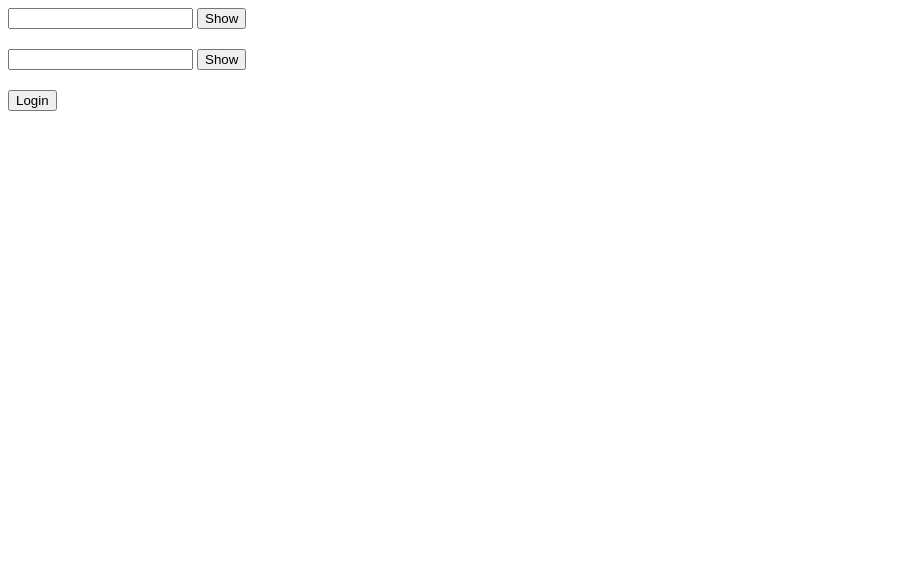
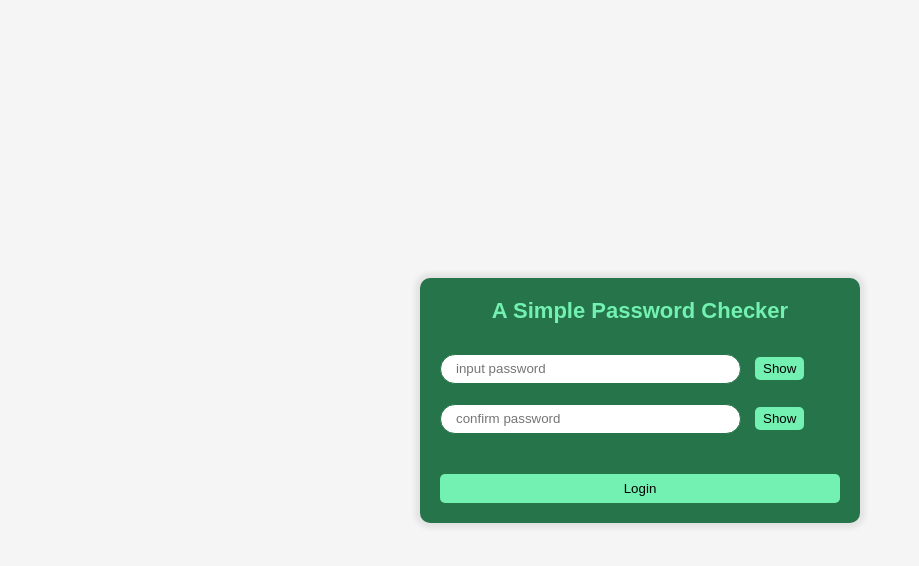
Before and after one commit to mabulous42/simple-login-script, a plain HTML site: page index.html in a window 1280 px wide. Shown: the whole page, without its empty margins (0-919 px from the left). Drawn offline with Linux system fonts and the light colour scheme.

Commit message:
I modified the html file and added css styling to my work

```diff
--- a/index.html
+++ b/index.html
@@ -6,21 +6,29 @@
     <meta http-equiv="X-UA-Compatible" content="IE=edge">
     <meta name="viewport" content="width=device-width, initial-scale=1.0">
     <title>Document</title>
+    <link rel="stylesheet" href="login.css">
 </head>
 
 <body>
-    <div>
-        <input type="password" name="" id="inputPassword">
-        <button id="firstShowAndHideButton" onclick="show()">Show</button>
-    </div>
+    <div class="big-container">
+        <div class="small-container">
+            <div class="header">
+                <h2>A Simple Password Checker</h2>
+            </div>
+            <div class="btn1-container">
+                <input type="password" name="" id="inputPassword" placeholder="input password">
+                <button id="firstShowAndHideButton" onclick="show()">Show</button>
+            </div>
 
-    <div style="margin-top: 20px; margin-bottom: 20px;">
-        <input type="password" name="" id="confirmPassword">
-        <button id="secondShowAndHideButton" onclick="display()">Show</button>
-    </div>
+            <div class="btn2-container">
+                <input type="password" name="" id="confirmPassword" placeholder="confirm password">
+                <button id="secondShowAndHideButton" onclick="display()">Show</button>
+            </div>
 
-    <div>
-        <button id="loginButton" onclick="login()">Login</button>
+            <div class="login-btn-container">
+                <button id="loginButton" onclick="login()">Login</button>
+            </div>
+        </div>
     </div>
 
     <script src="login.js"></script>
--- a/login.css
+++ b/login.css
@@ -0,0 +1,74 @@
+*{
+    margin: 0;
+    padding: 0;
+    border: 0;
+}
+
+.big-container{
+    display: flex;
+    align-items: center;
+    justify-content: center;
+    background-color: whitesmoke;
+    width: 100vw;
+    height: 100vh;
+}
+
+.small-container{
+    width: 50vh;
+    background-color: rgb(38, 116, 73);
+    padding: 20px;
+    border-radius: 10px;
+    box-shadow: 0 0 5px 5px rgba(63, 61, 61, 0.096);
+}
+
+.header{
+    margin-bottom: 30px;
+}
+
+.header h2{
+    font-family: Arial, Helvetica, sans-serif;
+    font-size: 22px;
+    color: rgb(114, 241, 178);
+    text-align: center;
+    font-weight: 600;
+}
+
+.btn2-container{
+    margin-top: 20px;
+    margin-bottom: 40px;
+}
+
+#inputPassword,
+#confirmPassword{
+    padding: 4px;
+    height: 20px;
+    width: 70%;
+    border-radius: 15px;
+    outline: none;
+    margin-right: 10px;
+    padding-left: 15px;
+    border: 1px solid rgb(38, 116, 73);
+}
+
+#inputPassword:focus-within,
+#confirmPassword:focus-within{
+    border: 1px solid rgb(114, 241, 178);
+}
+
+#firstShowAndHideButton,
+#secondShowAndHideButton,
+#loginButton{
+    padding: 4px 8px;
+    border-radius: 5px;
+    background-color: rgb(114, 241, 178);
+    cursor: pointer;
+}
+
+.login-btn-container{
+    text-align: center;
+}
+
+#loginButton{
+    padding: 7px 0;
+    width: 100%;
+}
```
